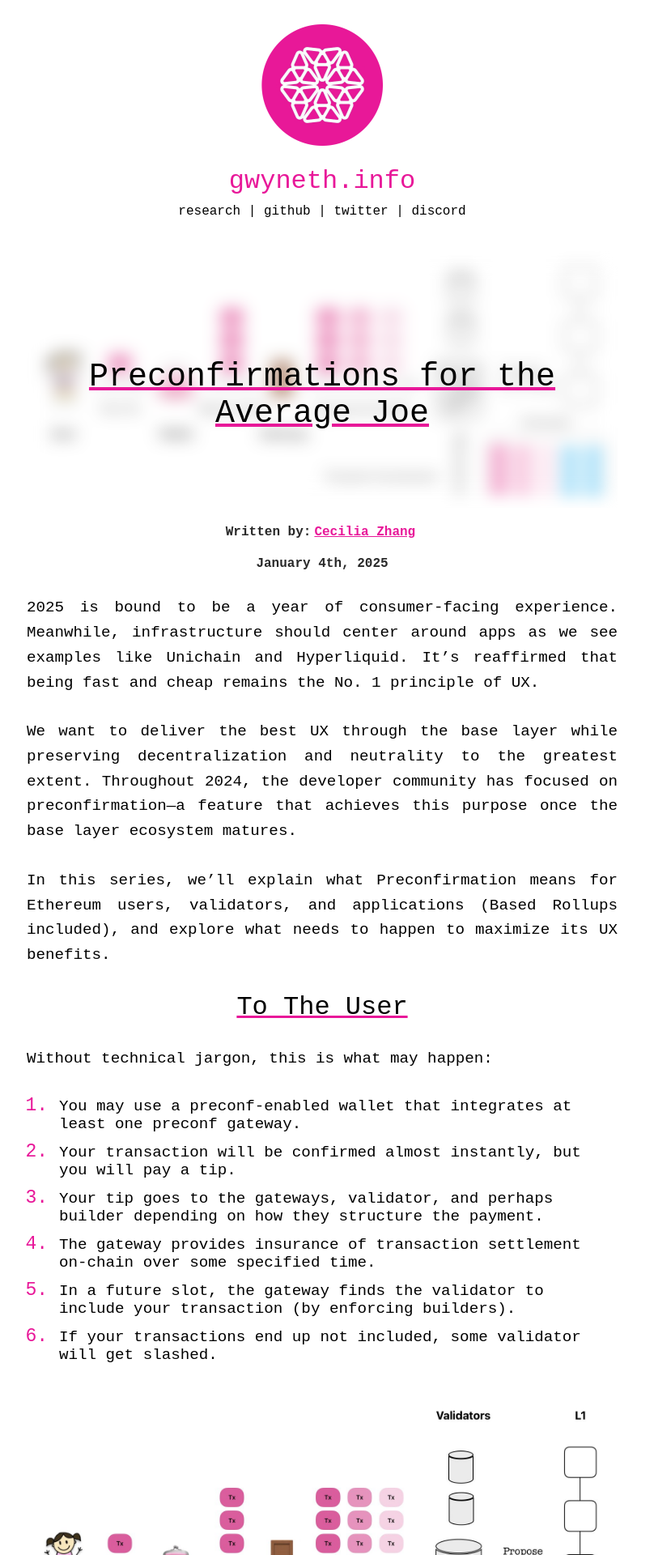
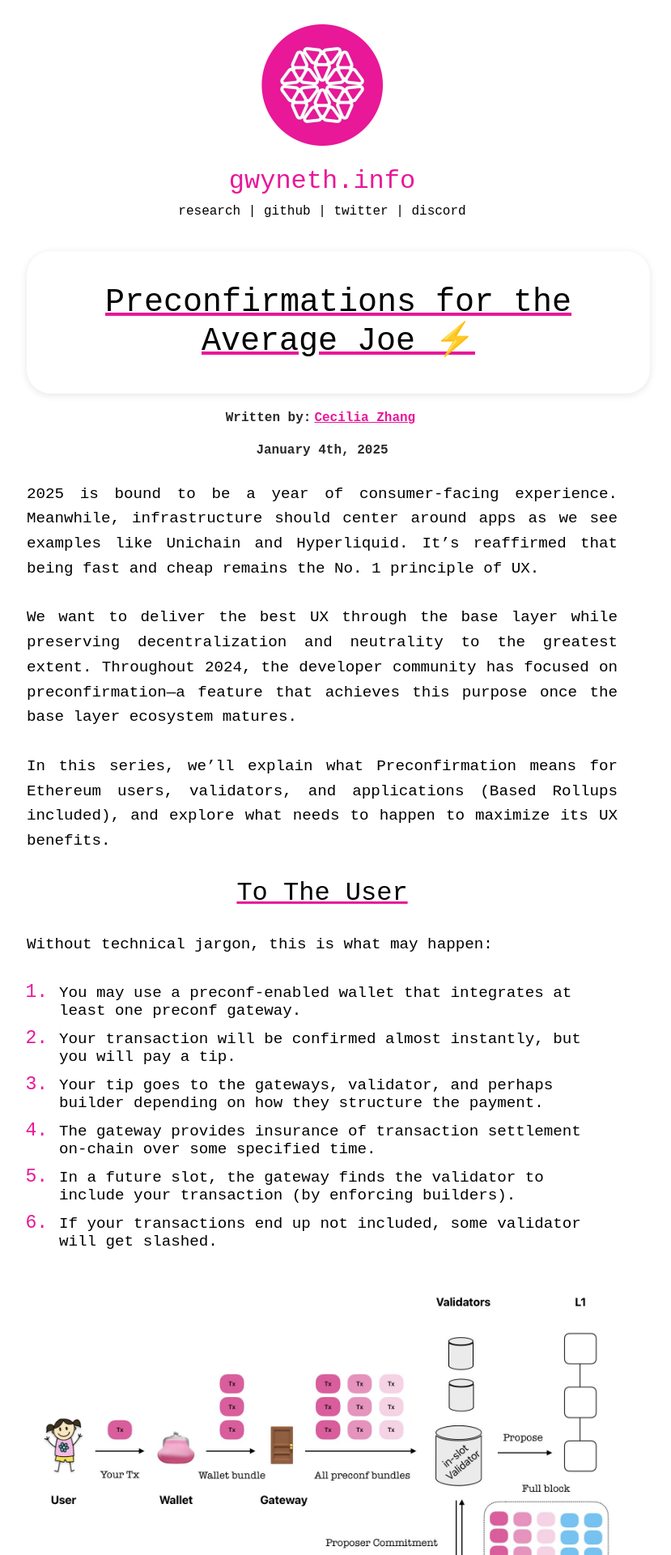
Before and after one commit to ex-scxr/ex-scxr.github.io, a Jekyll site: the page built from preconfs.md, in a window 1280 px wide. Shown: the top 1920 px of the page at 81% size, without its empty margins (242-1071 px from the left). Built offline with Jekyll 4.4.1, drawn with Linux system fonts in a browser that asks for light colours.

Commit message:
css updates v2

```diff
--- a/assets/article.css
+++ b/assets/article.css
@@ -100,31 +100,27 @@ img {
     border-radius: 5px;
 }
 
-.blurred-title-container {
-    position: relative;
-    width: 100%;
-    max-height: 400px;
-    overflow: hidden;
+.title-container {
+    width: 100%; /* Full width */
+    max-height: 200px; /* Set a height for the container */
+    display: flex; /* Enable flexible alignment */
+    align-items: center; /* Vertically center the title */
+    justify-content: center; /* Horizontally center the title */
+/* Optional: Add a solid background color */
+    border-radius: 30px; /* Optional: Add rounded corners */
+    padding: 20px; /* Add spacing inside the container */
+    box-shadow: 0 2px 10px rgba(0, 0, 0, 0.1); /* Optional: Add a subtle shadow */
 }
 
-.blurred-background {
-    width: 100%;
-    height: auto;
-    filter: blur(10px);
-    object-fit: cover;
-    opacity: 0.6;
-}
-
-.blurred-title {
-    position: absolute;
-    top: 50%;
-    left: 50%;
-    transform: translate(-50%, -50%);
-    font-size: 2.5em;
-    text-align: center;
-    padding: 0 20px;
-    z-index: 1;
-    width: 80%;
+/* Title Styling */
+.title {
+    font-size: 2.5em; /* Adjust font size */
+    text-align: center; /* Center-align text */
+; /* Make the text visible */
+    line-height: 1.2; /* Adjust line spacing */
+    padding: 0 20px; /* Prevent the title from touching the edges */
+    word-wrap: break-word; /* Ensure long words break properly */
+    width: 80%; /* Constrain the title within bounds */
 }
 
 /* Links */
--- a/preconfs.md
+++ b/preconfs.md
@@ -3,10 +3,10 @@ layout: article
 title: Preconfirmations for the Average Joe
 permalink: /research/preconfs/
 ---
-<div class="blurred-title-container">
-    <img src="{{ 'assets/images/preconfs/Ggc_B4Ha8AAySzQ.jpg' | relative_url }}" alt="Article Image" class="blurred-background">
-    <h1 class="blurred-title">{{ page.title }}</h1>
+<div class="title-container">
+    <h1 class="title">{{ page.title }} ⚡️</h1>
 </div>
+
 #### Written by:**[Cecilia Zhang](https://x.com/ceciliaz030)**
 #### January 4th, 2025
 
```
